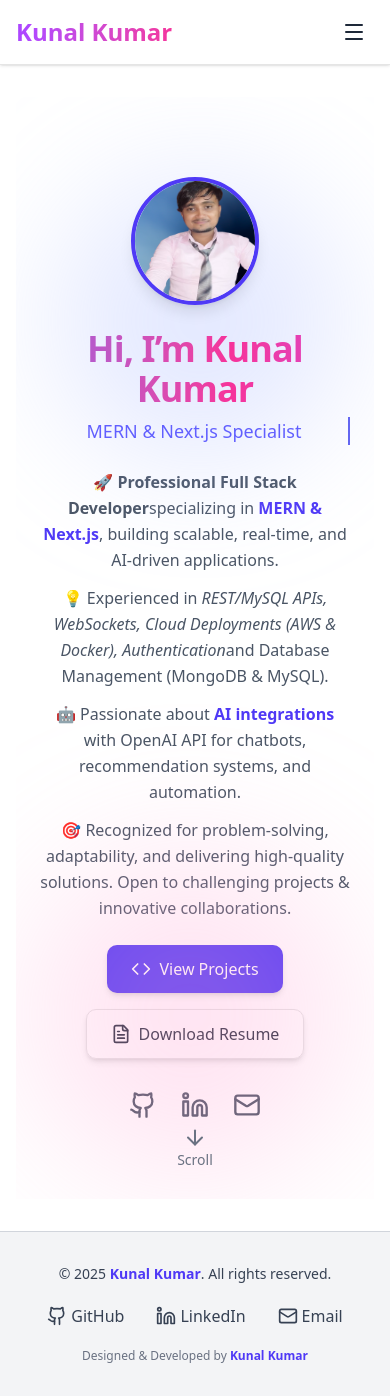
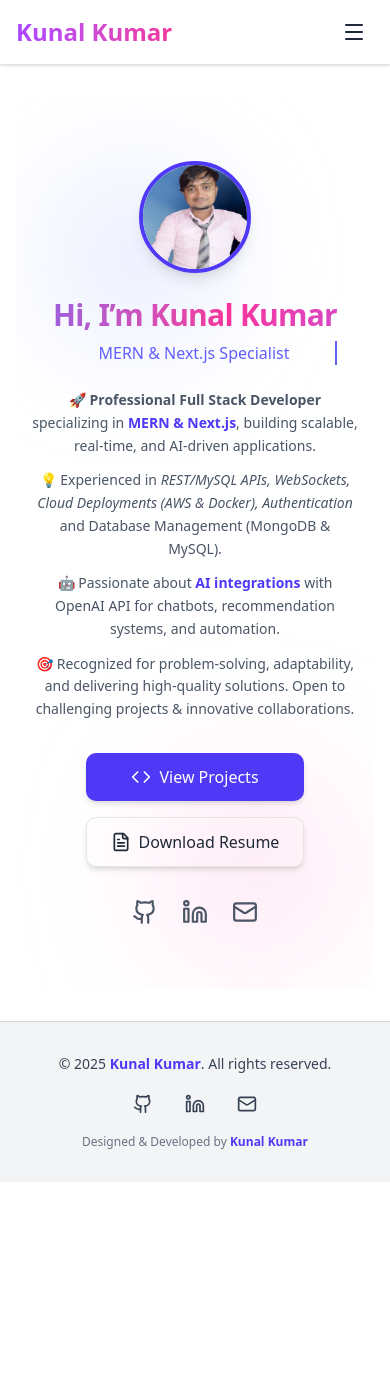
Before and after one commit to Kunalkumar31/Portfolio, a Next.js app: page / in a window 390 px wide. After the commit the page ends 1182 px from the top, so only its background shows below. Built offline with nearby package versions, Linux system fonts and the light colour scheme.

Commit message:
Updated About, Home, Navbar, Hero, and Footer components

```diff
--- a/src/app/page.tsx
+++ b/src/app/page.tsx
@@ -1,6 +1,5 @@
 "use client"
 import Hero from '../components/Hero'
-
 
 export default function Home() {
 return (
--- a/src/components/Footer.tsx
+++ b/src/components/Footer.tsx
@@ -1,46 +1,55 @@
-"use client"
-import { Github, Linkedin, Mail } from "lucide-react"
+"use client";
+
+import { Github, Linkedin, Mail } from "lucide-react";
 
 export default function Footer() {
   return (
     <footer className="bg-gray-100 dark:bg-gray-900 text-gray-700 dark:text-gray-300 py-8 border-t border-gray-300 dark:border-gray-700">
-      <div className="container mx-auto px-6 md:px-12 flex flex-col md:flex-row justify-between items-center gap-4 md:gap-0">
+      <div className="max-w-6xl mx-auto px-4 sm:px-6 md:px-12 flex flex-col md:flex-row justify-between items-center gap-4 md:gap-0 text-center md:text-left">
+
         {/* Copyright */}
-        <p className="text-sm md:text-base text-center md:text-left">
-          &copy; {new Date().getFullYear()} <span className="font-semibold text-indigo-600"> <a href="mailto:kunalkumarofficial31@gmail.com">Kunal Kumar</a></span>. All rights reserved.
+        <p className="text-sm sm:text-base">
+          &copy; {new Date().getFullYear()}{" "}
+          <span className="font-semibold text-indigo-600">
+            <a href="mailto:kunalkumarofficial31@gmail.com">Kunal Kumar</a>
+          </span>
+          . All rights reserved.
         </p>
 
         {/* Social Links */}
-        <div className="flex flex-wrap justify-center md:justify-end gap-4">
+        <div className="flex flex-wrap justify-center md:justify-end gap-4 sm:gap-6">
           <a
             href="https://github.com/Kunalkumar31"
             target="_blank"
             rel="noopener noreferrer"
-            className="flex items-center gap-1 px-2 py-1 hover:text-indigo-600 transition"
+            className="flex items-center gap-1 sm:gap-2 px-2 py-1 hover:text-indigo-600 transition-transform hover:scale-105"
           >
-            <Github size={20} /> GitHub
+            <Github size={20} /> <span className="hidden sm:inline">GitHub</span>
           </a>
           <a
             href="https://linkedin.com/in/kunalkumar31"
             target="_blank"
             rel="noopener noreferrer"
-            className="flex items-center gap-1 px-2 py-1 hover:text-indigo-600 transition"
+            className="flex items-center gap-1 sm:gap-2 px-2 py-1 hover:text-indigo-600 transition-transform hover:scale-105"
           >
-            <Linkedin size={20} /> LinkedIn
+            <Linkedin size={20} /> <span className="hidden sm:inline">LinkedIn</span>
           </a>
           <a
             href="mailto:kunalkumarofficial31@gmail.com"
-            className="flex items-center gap-1 px-2 py-1 hover:text-indigo-600 transition"
+            className="flex items-center gap-1 sm:gap-2 px-2 py-1 hover:text-indigo-600 transition-transform hover:scale-105"
           >
-            <Mail size={20} /> Email
+            <Mail size={20} /> <span className="hidden sm:inline">Email</span>
           </a>
         </div>
       </div>
 
       {/* Footer Note */}
       <p className="text-xs text-gray-500 dark:text-gray-400 mt-4 text-center">
-        Designed & Developed by <span className="font-semibold text-indigo-600"><a href="mailto:kunalkumarofficial31@gmail.com">Kunal Kumar</a></span>
+        Designed & Developed by{" "}
+        <span className="font-semibold text-indigo-600">
+          <a href="mailto:kunalkumarofficial31@gmail.com">Kunal Kumar</a>
+        </span>
       </p>
     </footer>
-  )
+  );
 }
--- a/src/components/Hero.tsx
+++ b/src/components/Hero.tsx
@@ -1,41 +1,45 @@
-"use client"
+"use client";
 
-import { motion, Variants } from "framer-motion"
-import Link from "next/link"
-import { Github, Linkedin, Mail, ArrowDown, Code, FileText } from "lucide-react"
-import { useEffect, useState } from "react"
+import { motion, Variants } from "framer-motion";
+import Link from "next/link";
+import { Github, Linkedin, Mail, Code, FileText } from "lucide-react";
+import { useEffect, useState } from "react";
 
 export default function Hero() {
-  const roles = ["Full Stack Developer", "MERN & Next.js Specialist", "AI & Real-time Systems Enthusiast"]
-  const [index, setIndex] = useState(0)
+  const roles = [
+    "Full Stack Developer",
+    "MERN & Next.js Specialist",
+    "AI & Real-time Systems Enthusiast",
+  ];
+  const [index, setIndex] = useState(0);
 
   useEffect(() => {
     const interval = setInterval(() => {
-      setIndex((prev) => (prev + 1) % roles.length)
-    }, 3000)
-    return () => clearInterval(interval)
-  }, [roles.length])
+      setIndex((prev) => (prev + 1) % roles.length);
+    }, 3000);
+    return () => clearInterval(interval);
+  }, [roles.length]);
 
   const container: Variants = {
     hidden: { opacity: 0 },
     show: { opacity: 1, transition: { staggerChildren: 0.2 } },
-  }
+  };
 
   const item: Variants = {
     hidden: { opacity: 0, y: 20 },
     show: { opacity: 1, y: 0, transition: { duration: 0.6, ease: "easeOut" } },
-  }
+  };
 
   return (
-    <section className="relative flex flex-col items-center justify-center text-center py-20 px-6 md:px-12 overflow-hidden">
+    <section className="relative flex flex-col items-center justify-center text-center py-16 px-4 sm:px-6 md:px-12 min-h-screen overflow-hidden">
       {/* Background Animated Blobs */}
       <motion.div
-        className="absolute top-20 left-10 w-72 h-72 bg-indigo-300/30 rounded-full blur-3xl"
+        className="absolute top-20 left-10 w-40 h-40 md:w-72 md:h-72 bg-indigo-300/30 rounded-full blur-3xl z-0 pointer-events-none"
         animate={{ scale: [1, 1.2, 1] }}
         transition={{ repeat: Infinity, duration: 6 }}
       />
       <motion.div
-        className="absolute bottom-10 right-10 w-72 h-72 bg-pink-300/30 rounded-full blur-3xl"
+        className="absolute bottom-10 right-10 w-40 h-40 md:w-72 md:h-72 bg-pink-300/30 rounded-full blur-3xl z-0 pointer-events-none"
         animate={{ scale: [1, 1.3, 1] }}
         transition={{ repeat: Infinity, duration: 8 }}
       />
@@ -44,7 +48,7 @@
       <motion.img
         src="/PS_PIC.png"
         alt="Kunal Kumar"
-        className="w-32 h-32 md:w-40 md:h-40 rounded-full border-4 border-indigo-600 shadow-lg relative z-10"
+        className="w-28 h-28 sm:w-32 sm:h-32 md:w-40 md:h-40 rounded-full border-4 border-indigo-600 shadow-lg relative z-10 max-w-full"
         initial={{ scale: 0 }}
         animate={{ scale: 1 }}
         transition={{ duration: 0.8 }}
@@ -52,40 +56,43 @@
 
       {/* Heading and Roles */}
       <motion.div className="relative z-10" variants={container} initial="hidden" animate="show">
-        {/* Animated Gradient Name */}
         <motion.h1
-          className="mt-6 text-4xl md:text-6xl font-bold tracking-tight bg-gradient-to-r from-indigo-500 via-pink-500 to-purple-500 bg-clip-text text-transparent animate-gradient"
+          className="mt-6 text-3xl sm:text-4xl md:text-6xl font-bold tracking-tight bg-gradient-to-r from-indigo-500 via-pink-500 to-purple-500 bg-clip-text text-transparent animate-gradient"
           variants={item}
         >
           Hi, I’m Kunal Kumar
         </motion.h1>
 
-        {/* Typing Animated Roles */}
         <motion.p
           key={roles[index]}
           initial={{ opacity: 0, y: 10 }}
           animate={{ opacity: 1, y: 0 }}
           exit={{ opacity: 0, y: -10 }}
           transition={{ duration: 0.6 }}
-          className="mt-2 text-lg md:text-2xl font-medium text-indigo-500 dark:text-indigo-400 typing-text"
+          className="mt-2 text-base sm:text-lg md:text-2xl font-medium text-indigo-500 dark:text-indigo-400 typing-text"
         >
           {roles[index]}
         </motion.p>
       </motion.div>
 
       {/* Description */}
-      <motion.div className="mt-6 max-w-3xl text-base md:text-lg text-gray-600 dark:text-gray-300 leading-relaxed space-y-3">
+      <motion.div className="mt-6 w-full max-w-md sm:max-w-xl md:max-w-3xl text-sm sm:text-base md:text-lg text-gray-600 dark:text-gray-300 leading-relaxed space-y-3 z-10">
         <motion.p variants={item}>
-          🚀 <span className="font-semibold">Professional Full Stack Developer</span>
-          specializing in <span className="text-indigo-600 font-semibold">MERN & Next.js</span>, building
-          <span className="font-medium"> scalable, real-time, and AI-driven applications</span>.
+          🚀 <span className="font-semibold">Professional Full Stack Developer</span> specializing in{" "}
+          <span className="text-indigo-600 font-semibold">MERN & Next.js</span>, building scalable,
+          real-time, and AI-driven applications.
         </motion.p>
         <motion.p variants={item}>
-          💡 Experienced in <span className="italic">REST/MySQL APIs, WebSockets, Cloud Deployments (AWS & Docker), Authentication</span>
+          💡 Experienced in{" "}
+          <span className="italic">
+            REST/MySQL APIs, WebSockets, Cloud Deployments (AWS & Docker), Authentication
+          </span>{" "}
           and Database Management (MongoDB & MySQL).
         </motion.p>
         <motion.p variants={item}>
-          🤖 Passionate about <span className="text-indigo-600 font-semibold">AI integrations</span> with OpenAI API for chatbots, recommendation systems, and automation.
+          🤖 Passionate about{" "}
+          <span className="text-indigo-600 font-semibold">AI integrations</span> with OpenAI API for
+          chatbots, recommendation systems, and automation.
         </motion.p>
         <motion.p variants={item}>
           🎯 Recognized for problem-solving, adaptability, and delivering high-quality solutions.
@@ -94,17 +101,18 @@
       </motion.div>
 
       {/* Call to Action Buttons */}
-      <motion.div className="mt-6 flex flex-wrap justify-center gap-4" variants={item}>
+      <motion.div className="mt-8 flex flex-col sm:flex-row flex-wrap justify-center gap-4 z-10" variants={item}>
         <Link
           href="/projects"
-          className="px-6 py-3 flex items-center gap-2 bg-indigo-600 text-white rounded-lg shadow-md hover:bg-indigo-700 transition"
+          className="px-6 py-3 flex items-center justify-center gap-2 bg-indigo-600 text-white rounded-lg shadow-md hover:bg-indigo-700 transition active:scale-95 w-full sm:w-auto"
         >
           <Code size={20} /> View Projects
         </Link>
+
         <a
           href="/kunal-cv-Shared.pdf"
           download
-          className="px-6 py-3 flex items-center gap-2 border rounded-lg shadow-md hover:bg-gray-100 dark:hover:bg-gray-800 transition"
+          className="px-6 py-3 flex items-center justify-center gap-2 border rounded-lg shadow-md hover:bg-gray-100 dark:hover:bg-gray-800 transition active:scale-95 w-full sm:w-auto"
         >
           <FileText size={20} /> Download Resume
         </a>
@@ -112,52 +120,40 @@
 
       {/* Social Icons */}
       <motion.div
-  className="mt-8 flex gap-6 justify-center"
+        className="mt-8 flex gap-6 justify-center flex-wrap relative z-10"
         initial="hidden"
         animate="show"
         variants={{
           hidden: {},
-    show: {
-      transition: { staggerChildren: 0.15 },
-    },
+          show: { transition: { staggerChildren: 0.15 } },
         }}
       >
         {[
-    {
-      href: "https://github.com/Kunalkumar31",
-      icon: <Github size={28} />,
-    },
-    {
-      href: "https://www.linkedin.com/in/kunalkumar31/",
-      icon: <Linkedin size={28} />,
-    },
-    {
-      href: "mailto:kunalkumarofficial31@gmail.com",
-      icon: <Mail size={28} />,
-    },
+          { href: "https://github.com/Kunalkumar31", icon: <Github size={26} /> },
+          { href: "https://www.linkedin.com/in/kunalkumar31/", icon: <Linkedin size={26} /> },
+          { href: "mailto:kunalkumarofficial31@gmail.com", icon: <Mail size={26} /> },
         ].map((item, index) => (
           <motion.a
             key={index}
             href={item.href}
             target="_blank"
             rel="noopener noreferrer"
-      className="text-gray-600 dark:text-gray-300 transition-transform transform hover:text-indigo-600"
+            className="text-gray-600 dark:text-gray-300 hover:text-indigo-600 transition-transform"
             whileHover={{ scale: 1.3, rotate: 10 }}
             whileTap={{ scale: 0.9, rotate: -10 }}
             initial={{ opacity: 0, y: 20 }}
             animate={{ opacity: 1, y: 0 }}
-      transition={{ type: "spring", stiffness: 300, damping: 20, delay: index * 0.2 }}
+            transition={{
+              type: "spring",
+              stiffness: 300,
+              damping: 20,
+              delay: index * 0.2,
+            }}
           >
             {item.icon}
           </motion.a>
         ))}
       </motion.div>
-
-      {/* Scroll Down Indicator */}
-      <motion.div className="absolute bottom-6 flex flex-col items-center text-gray-500 dark:text-gray-400 animate-bounce">
-        <ArrowDown size={24} />
-        <span className="text-sm">Scroll</span>
-      </motion.div>
     </section>
-  )
+  );
 }
--- a/src/components/Navbar.tsx
+++ b/src/components/Navbar.tsx
@@ -79,16 +79,13 @@
                             Contact
                         </Link>
                         <a
-                            href="/Kunal-cv-Shared.pdf"
-                            target="_blank"
-                            rel="noopener noreferrer"
+                            href="/kunal-cv-Shared.pdf"
+                            download
                             className="px-3 py-1 border rounded hover:bg-gray-100 dark:hover:bg-gray-800 transition"
-                          onClick={(e) => { e.preventDefault(); setIsOpen(false); }}
-
+                            onClick={() => setIsOpen(false)}
                         >
                             Resume
                         </a>
-
                         <ThemeToggle />
                     </div>
                 </motion.div>
```
Also changed, not shown: src/app/about/page.tsx (+94 -39 lines). Lines whose indentation alone changed are shown as unchanged.
